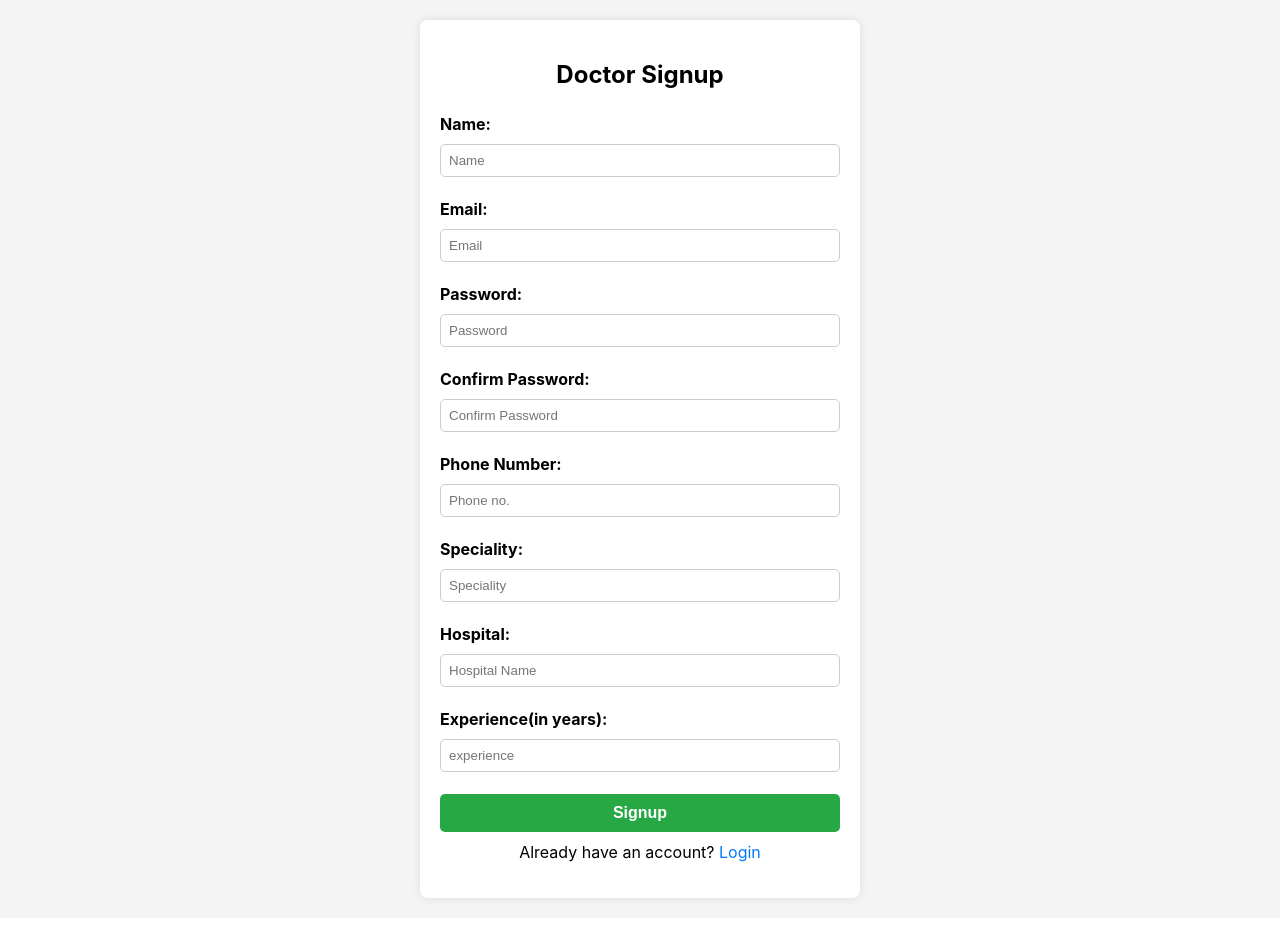
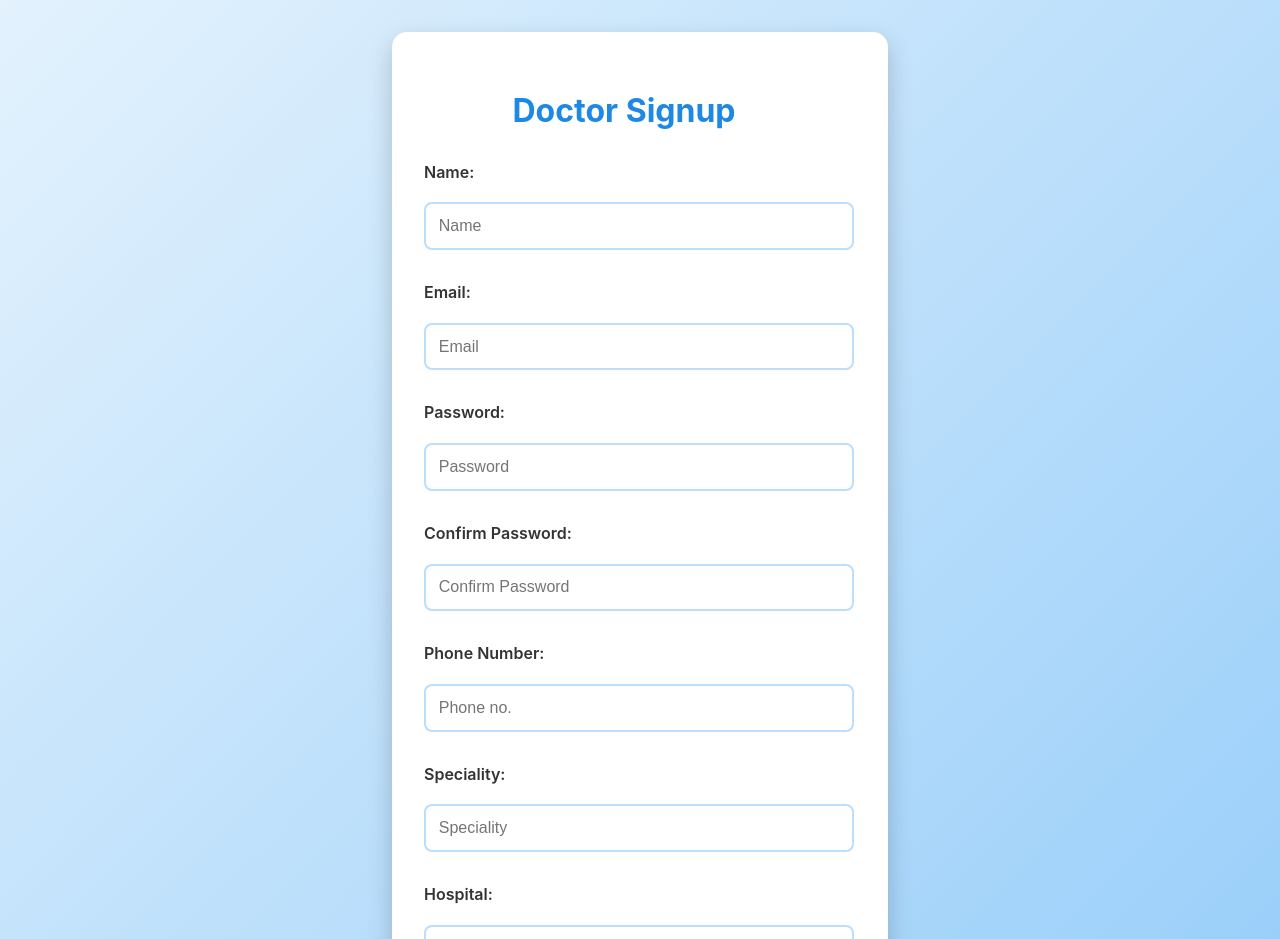
Before and after one commit to pvigneshwaran05/HealthSync, a React (Create React App) app: page /doctor-signup in a window 1280 px wide. Shown: the top 939 px of the page. Before the commit the page ends 918 px from the top, so only its background shows below. Built offline with nearby package versions, Linux system fonts and the light colour scheme.

Commit message:
Improved UI

```diff
--- a/src/styles/PatientLogin.css
+++ b/src/styles/PatientLogin.css
@@ -1,63 +1,93 @@
 /* Center the login container */
 .login-container {
     display: flex;
+    align-items: center;
     justify-content: center;
-    align-items: center;
     height: 100vh;
-    background-color: #f4f4f4;
+    background: linear-gradient(to bottom right, #e3f2fd, #90caf9);
   }
 
-/* Login box */
+  /* Login box styling */
   .login-box {
     background: white;
-    padding: 2rem;
-    border-radius: 8px;
-    box-shadow: 0px 4px 10px rgba(0, 0, 0, 0.1);
-    width: 300px;
+    padding: 3rem;
+    padding-right: 4rem;
+    width: 100%;
+    max-width: 400px;
+    border-radius: 15px;
+    box-shadow: 0 10px 25px rgba(0, 0, 0, 0.2);
     text-align: center;
+    transition: transform 0.3s ease-in-out;
   }
 
-/* Form elements */
-form {
-    display: flex;
-    flex-direction: column;
+  .login-box:hover {
+    transform: scale(1.03);
   }
 
-label {
+  /* Heading style */
+  h2 {
+    font-size: 1.8rem;
     font-weight: bold;
-    margin-top: 10px;
-    text-align: left;
+    color: #1e88e5;
+    margin-bottom: 1rem;
   }
 
-input {
-    padding: 10px;
-    margin: 5px 0;
-    border: 1px solid #ccc;
-    border-radius: 5px;
+  /* Label styling */
+  label {
+    display: block;
+    font-weight: 600;
+    text-align: left;
+    margin-top: 1rem;
+    color: #333;
   }
 
+  /* Input field styling */
+  input {
+    width: 100%;
+    padding: 0.8rem;
+    margin-top: 0.3rem;
+    border: 2px solid #bbdefb;
+    border-radius: 8px;
+    font-size: 1rem;
+    outline: none;
+    transition: all 0.3s ease-in-out;
+  }
+
+  input:focus {
+    border-color: #1e88e5;
+    box-shadow: 0 0 8px rgba(30, 136, 229, 0.4);
+  }
+
+  /* Login button styling */
   button {
-    background: #007bff;
+    width: 100%;
+    padding: 0.8rem;
+    font-size: 1.1rem;
+    font-weight: bold;
+    background: #1e88e5;
     color: white;
-    padding: 10px;
     border: none;
-    border-radius: 5px;
+    border-radius: 8px;
     cursor: pointer;
-    margin-top: 10px;
+    margin-top: 1.5rem;
+    transition: all 0.3s ease-in-out;
   }
 
   button:hover {
-    background: #0056b3;
+    background: #1565c0;
   }
 
-/* Signup link */
+  /* Signup link styling */
   p {
-    margin-top: 10px;
+    margin-top: 1rem;
+    font-size: 1rem;
   }
 
   a {
-    color: #007bff;
+    color: #1e88e5;
+    font-weight: bold;
     text-decoration: none;
+    transition: all 0.3s ease-in-out;
   }
 
   a:hover {
--- a/src/styles/PatientSignUp.css
+++ b/src/styles/PatientSignUp.css
@@ -1,75 +1,96 @@
-/* Centering the form */
+/* Full-screen container with gradient background */
 .signup-container {
   display: flex;
+  align-items: center;
   justify-content: center;
-    align-items: center;
-    min-height: 100vh; /* Changed from height to min-height */
-    background-color: #f4f4f4;
-    padding: 20px; /* Adds space around the form */
-    overflow: auto; /* Allows scrolling if needed */
+  min-height: 100vh;
+  background: linear-gradient(to bottom right, #e3f2fd, #90caf9);
+  padding: 2rem;
 }
 
-
-  /* Signup box */
+/* Signup box styling (same as login box) */
 .signup-box {
   background: white;
-    padding: 20px;
-    width: 400px;
-    border-radius: 8px;
-    box-shadow: 0px 0px 10px rgba(0, 0, 0, 0.1);
+  padding: 2rem;
+  padding-right: 4rem;
+  width: 100%;
+  max-width: 400px;
+  border-radius: 15px;
+  box-shadow: 0 10px 25px rgba(0, 0, 0, 0.2);
+  text-align: center;
 }
 
-  /* Title */
+/* Signup title */
 .signup-title {
-    text-align: center;
-    font-size: 24px;
-    margin-bottom: 15px;
+  font-size: 2rem;
+  font-weight: bold;
+  color: #1e88e5;
+  margin-bottom: 1rem;
 }
 
-  /* Form */
+/* Form styling */
 .signup-form {
   display: flex;
   flex-direction: column;
+  gap: 1rem;
+  text-align: left;
 }
 
-  /* Labels */
-  .signup-form label {
-    margin-bottom: 5px;
-    font-weight: bold;
+/* Label styling */
+label {
+  font-weight: 600;
+  color: #333;
 }
 
-  /* Inputs */
-  .signup-form input {
-    padding: 8px;
-    margin-bottom: 12px;
-    border: 1px solid #ccc;
-    border-radius: 5px;
+/* Input field styling */
+input {
+  width: 100%;
+  padding: 0.8rem;
+  margin-top: 0.3rem;
+  border: 2px solid #bbdefb;
+  border-radius: 8px;
+  font-size: 1rem;
+  outline: none;
+  transition: all 0.3s ease-in-out;
 }
 
-  /* Button */
+input:focus {
+  border-color: #1e88e5;
+  box-shadow: 0 0 8px rgba(30, 136, 229, 0.4);
+}
+
+/* Signup button styling */
 .signup-button {
-    background-color: #28a745;
+  width: 100%;
+  padding: 0.8rem;
+  font-size: 1.1rem;
+  font-weight: bold;
+  background: #1e88e5;
   color: white;
-    padding: 10px;
   border: none;
-    border-radius: 5px;
+  border-radius: 8px;
   cursor: pointer;
-    font-size: 16px;
+  margin-top: 1rem;
+  transition: all 0.3s ease-in-out;
 }
 
 .signup-button:hover {
-    background-color: #218838;
+  background: #1565c0;
 }
 
 /* Login link */
 .login-link {
-    text-align: center;
-    margin-top: 10px;
+  margin-top: 1rem;
+  font-size: 1rem;
 }
+
 .login-link a {
-    color: #007bff;
+  color: #1e88e5;
+  font-weight: bold;
   text-decoration: none;
+  transition: all 0.3s ease-in-out;
 }
+
 .login-link a:hover {
   text-decoration: underline;
 }
```
Lines whose indentation alone changed are shown as unchanged.
